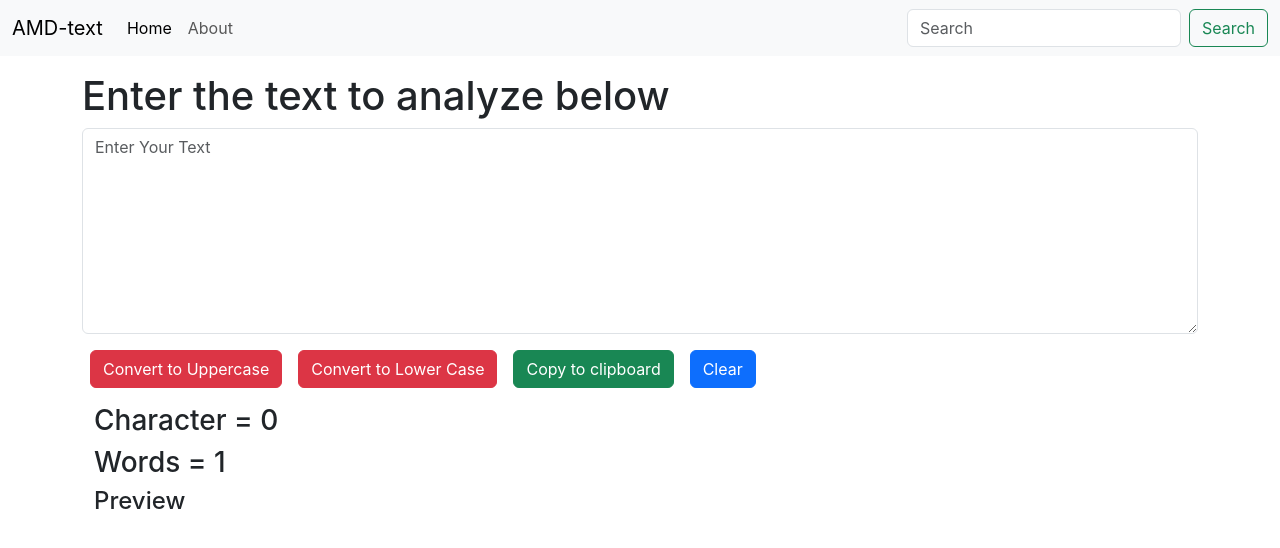
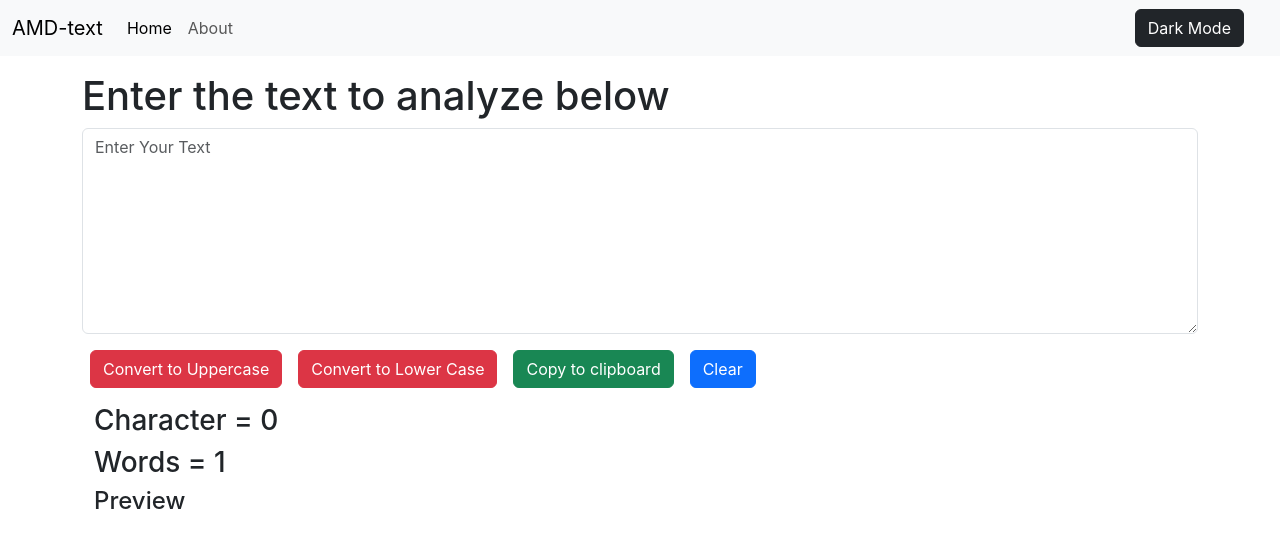
Before and after one commit to Adity2603/Text-App-React, a React (Create React App) app: page / in a window 1280 px wide. Shown: the top 548 px of the page. Built offline with nearby package versions, Linux system fonts and the light colour scheme.

Commit message:
Dark mode added

```diff
--- a/src/App.js
+++ b/src/App.js
@@ -1,13 +1,28 @@
 
+import { useState } from 'react';
 import './App.css';
 import Navbar from './components/Navbar';
 import TextForm from './components/TextForm';
 
+function App() {
+  const [mode , setMode] = useState("light")
 
-function App() {
+  const toggleMode = ()=>{
+    if(mode === 'light'){
+      setMode('dark');
+
+      // document.body.style.backgroundColor = '#042743';
+    }
+    else{
+      setMode('light');
+
+      // document.body.style.backgroundColor = 'white';
+    }
+  }
   return (
     <>
-    <Navbar />
+
+    <Navbar mode = {mode}  toggleMode={toggleMode} />
     <div className="container my-3">
     <TextForm heading="Enter the text to analyze below"/>
     </div>
--- a/src/components/Navbar.js
+++ b/src/components/Navbar.js
@@ -3,8 +3,24 @@ import React from 'react'
 import PropTypes from 'prop-types'
 
 export default function Navbar (props) {
+
+  const BtnRender = ()=>{
+   if (props.mode === 'light') {
+
+    document.querySelector('#theme').innerText = "Light Mode "
+    document.querySelector('#theme').classList.remove("btn-dark")
+    document.querySelector('#theme').classList.add("btn-light")
+
+   }
+   else{
+    document.querySelector('#theme').innerText = "Dark Mode "
+    document.querySelector('#theme').classList.add("btn-dark")
+    document.querySelector('#theme').classList.remove("btn-light")
+   }
+  }
+
   return (
-    <nav className="navbar navbar-expand-lg bg-body-tertiary">
+    <nav className={`navbar navbar-expand-lg  navbar-${props.mode} bg-${props.mode}`} >
     <div className="container-fluid">
       <a className="navbar-brand" href="/">{props.title}</a>
       <button className="navbar-toggler" type="button" data-bs-toggle="collapse" data-bs-target="#navbarSupportedContent" aria-controls="navbarSupportedContent" aria-expanded="false" aria-label="Toggle navigation">
@@ -21,10 +37,10 @@ export default function Navbar (props) {
 
 
         </ul>
-        <form className="d-flex" role="search">
-          <input className="form-control me-2" type="search" placeholder="Search" aria-label="Search"/>
-          <button className="btn btn-outline-success" type="submit">Search</button>
-        </form>
+
+
+          <button className="btn btn-dark mx-4  " id='theme' onClick={() => { props.toggleMode(); BtnRender(); }}>Dark Mode </button>
+
       </div>
     </div>
   </nav>
```
